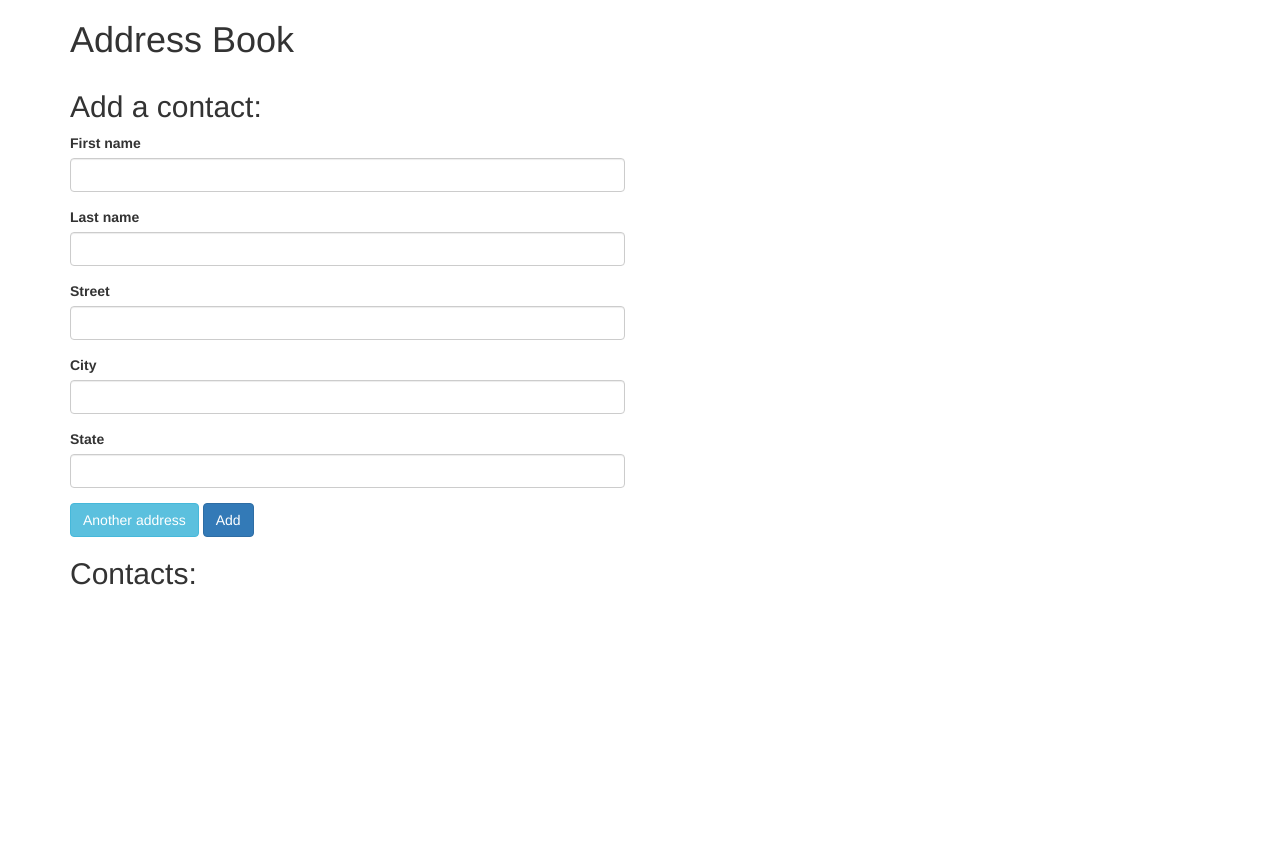
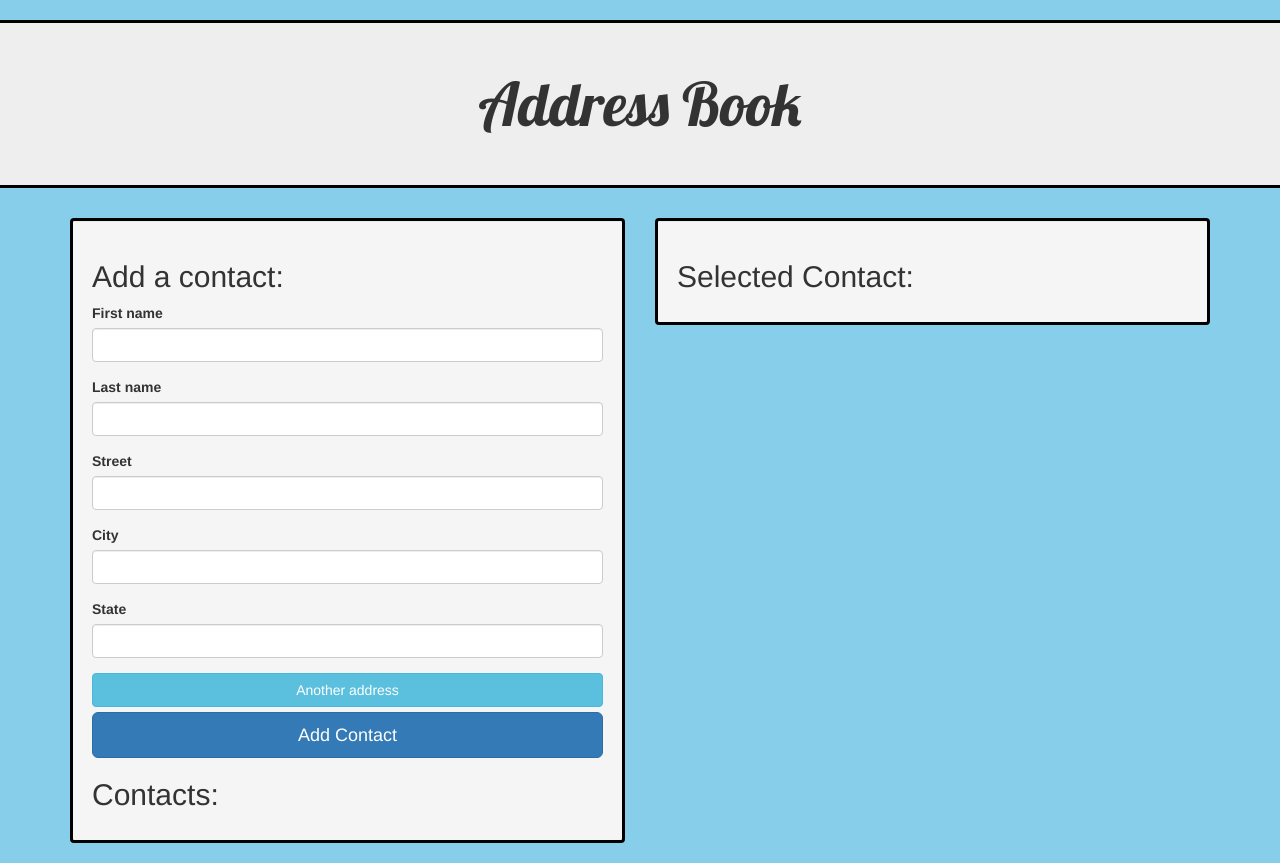
Before and after one commit to Griflongtin/address-book, a plain HTML site: page index.html in a window 1280 px wide. Before the commit the page ends 800 px from the top, so only its background shows below. Drawn offline with Linux system fonts and the light colour scheme.

Commit message:
add css styling to the page

```diff
--- a/css/styles.css
+++ b/css/styles.css
@@ -1,5 +1,11 @@
 #show-contact {
   display: none;
+  margin-left: 30px;
+}
+
+#wrapper1,
+#wrapper2 {
+  border: solid 3px black;
 }
 
 .contact {
@@ -10,3 +16,26 @@
 .contact:hover {
   text-decoration: underline;
 }
+
+.jumbotron {
+  border-bottom: solid 3px black;
+  border-top: solid 3px black;
+}
+
+h1 {
+  text-align: center;
+  font-family: lobster;
+  font-size: 60px;
+}
+
+body {
+  background-color: skyblue;
+}
+/*
+#add-address {
+  display: block;
+}
+
+button {
+
+}*/
--- a/index.html
+++ b/index.html
@@ -5,22 +5,24 @@
     <link href="css/styles.css" rel="stylesheet" type="text/css">
     <script src="js/jquery.js"></script>
     <script src="js/scripts.js"></script>
+    <link href="https://fonts.googleapis.com/css?family=Lobster" rel="stylesheet">
     <title>Address Book</title>
   </head>
   <body>
+    <h1 class="jumbotron">Address Book</h1>
     <div class="container">
-      <h1>Address Book</h1>
       <div class="row">
         <div class="col-md-6">
+          <div id="wrapper1" class="well">
             <h2>Add a contact:</h2>
             <form id="new-contact">
               <div class="form-group">
                 <label for="new-first-name">First name</label>
-              <input type="text" class="form-control" id="new-first-name">
+                <input type="text" class="form-control" id="new-first-name" required>
               </div>
               <div class="form-group">
                 <label for="new-last-name">Last name</label>
-              <input type="text" class="form-control" id="new-last-name">
+                <input type="text" class="form-control" id="new-last-name" required>
               </div>
               <div id="new-addresses">
                 <div class="new-address">
@@ -38,20 +40,23 @@
                   </div>
                 </div>
               </div>
-            <span class="btn btn-info" id="add-address">Another address</span>
+              <span class="btn btn-info btn-block" id="add-address">Another address</span>
 
-            <button type="submit" class="btn btn-primary">Add</button>
+              <button type="submit" class="btn btn-primary btn-lg btn-block">Add Contact</button>
             </form>
             <h2>Contacts:</h2>
             <ul id="contacts">
 
             </ul>
           </div>
+        </div>
 
 
-        <div class="col-md-6">
+        <div class="col-md-6" id="col2">
+          <div id="wrapper2" class="well">
+            <h2>Selected Contact:</h2>
             <div id="show-contact">
-            <h2></h2>
+              <h3></h3>
               <p>First name: <span class="first-name"></span></p>
               <p>Last name: <span class="last-name"></span></p>
               <p>Addresses:</p>
@@ -62,5 +67,6 @@
           </div>
         </div>
       </div>
+    </div>
   </body>
 </html>
--- a/js/scripts.js
+++ b/js/scripts.js
@@ -4,24 +4,20 @@ function Contact(first, last) {
   this.lastName = last;
   this.addresses = [];
 }
-
 function Address(street, city, state) {
   this.street = street;
   this.city = city;
   this.state = state;
 }
-
 Contact.prototype.fullName = function() {
   return this.firstName + " " + this.lastName;
 }
-
 Address.prototype.fullAddress = function() {
   return this.street + ", " + this.city + " " + this.state;
 }
 
 //User Interface Logic
 $(document).ready(function(){
-
   $('#add-address').click(function() {
     $('#new-addresses').append('<div class="new-address">' +
                                   '<div class="form-group">' +
@@ -40,8 +36,6 @@ $(document).ready(function(){
   });
 
   $("form#new-contact").submit(function(event){
-    event.preventDefault();
-
     var inputtedFirstName = $("input#new-first-name").val();
     var inputtedLastName = $("input#new-last-name").val();
     var newContact = new Contact(inputtedFirstName, inputtedLastName);
@@ -58,7 +52,7 @@ $(document).ready(function(){
 
     $(".contact").last().click(function() {
       $("#show-contact").show();
-      $("#show-contact h2").text(newContact.lastName);
+      $("#show-contact h3").text(newContact.lastName);
       $(".first-name").text(newContact.firstName);
       $(".last-name").text(newContact.lastName);
       $('ul#addresses').empty();
@@ -66,9 +60,7 @@ $(document).ready(function(){
         $('ul#addresses').append('<li>' + address.fullAddress() + '</li>')
       });
     });
-
-
     $('form#new-contact').trigger('reset');
+    event.preventDefault();
   });
-
 });
```
Lines whose indentation alone changed are shown as unchanged.
